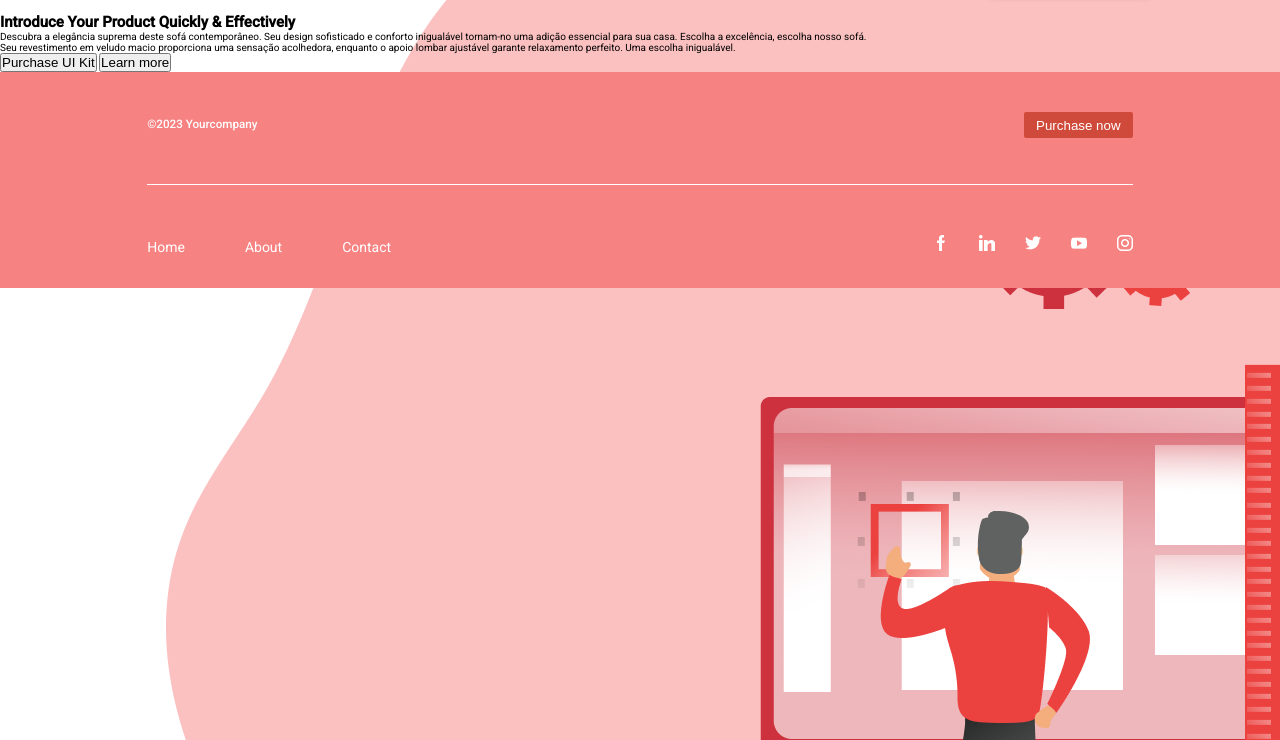
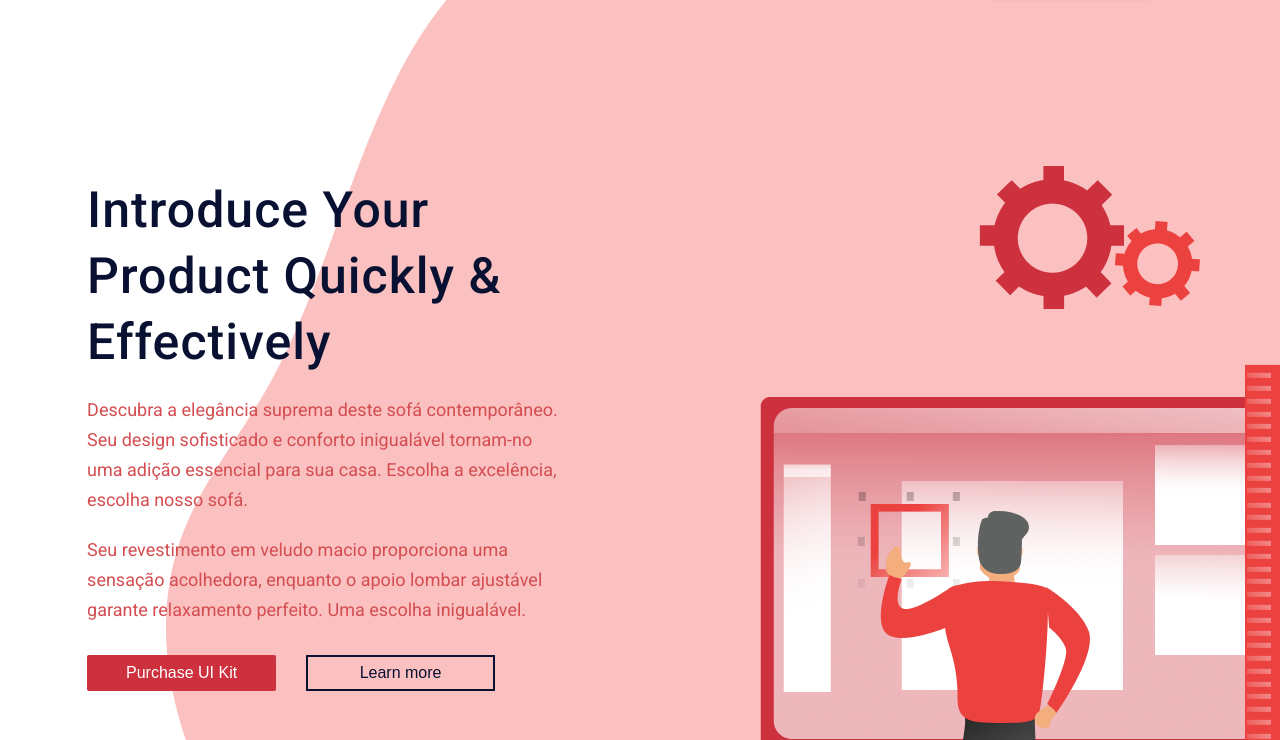
Before and after one commit to DayArnaud/lp-grupo-6, a plain HTML site: page pages/index.html in a window 1280 px wide. Shown: the part 60-800 px from the top of the page. Drawn offline with Linux system fonts and the light colour scheme.

Commit message:
Finalizadas as alterações da main

```diff
--- a/pages/index.html
+++ b/pages/index.html
@@ -34,9 +34,9 @@
             perfeito. Uma escolha inigualável.
           </p>
         </div>
-        <div>
-          <button>Purchase UI Kit</button>
-          <button>Learn more</button>
+        <div class="main-btns">
+          <button class="first-btn-main">Purchase UI Kit</button>
+          <button class="second-btn-main">Learn more</button>
         </div>
       </section>
     </main>
--- a/pages/style.css
+++ b/pages/style.css
@@ -42,11 +42,67 @@
 
 main {
   width: 100vw;
+  height: calc(141.2rem - 50rem);
 }
 
 .main-section {
   display: flex;
   flex-direction: column;
+  width: 37.4%;
+  height: 29.8%;
+  margin-left: 8.71rem;
+  margin-top: calc(28.4rem - 120px);
+}
+
+.main-section h1 {
+  color: #091133;
+  font-size: 5rem;
+  font-weight: 500;
+  line-height: 66px;
+  letter-spacing: 1px;
+}
+
+.main-section p {
+  color: #d44d51;
+  font-size: 1.8rem;
+  font-weight: 400;
+  line-height: 30px;
+  margin-top: 2rem;
+}
+
+.main-btns {
+  display: flex;
+  gap: 30px;
+  margin-top: 3rem;
+}
+
+.first-btn-main {
+  width: 189px;
+  height: 36px;
+  flex-shrink: 0;
+  border-radius: 2px;
+  background: #cd313e;
+  cursor: pointer;
+  border: none;
+  color: white;
+  text-align: center;
+  font-size: 1.6rem;
+  font-weight: 500;
+  line-height: 26px;
+}
+
+.second-btn-main {
+  width: 189px;
+  height: 36px;
+  flex-shrink: 0;
+  border: 2px solid #091133;
+  cursor: pointer;
+  color: #091133;
+  text-align: center;
+  font-size: 1.6rem;
+  font-weight: 500;
+  line-height: 26px;
+  background-color: transparent;
 }
 
 footer {
@@ -112,23 +168,3 @@ footer {
   line-height: 24px;
   font-size: 1.4rem;
 }
-
-/* .content {
-  padding-top: 240px;
-  padding-bottom: 440px;
-  margin-bottom: 100px;
-}
-
-.content div {
-  background-color: #cecece;
-  width: 540px;
-}
-
-.content div span {
-  color: #d44d51;
-  font-family: Roboto;
-  font-size: 18px;
-  font-style: normal;
-  font-weight: 400;
-  line-height: 30px;
-} */
```
